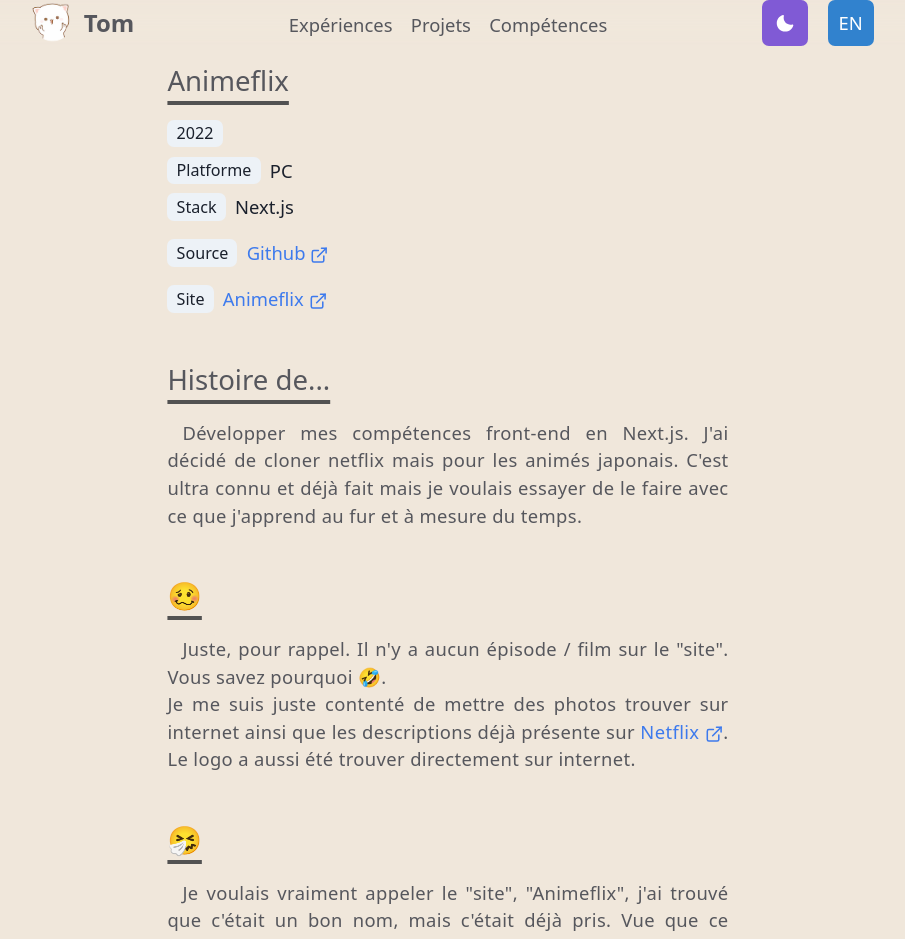
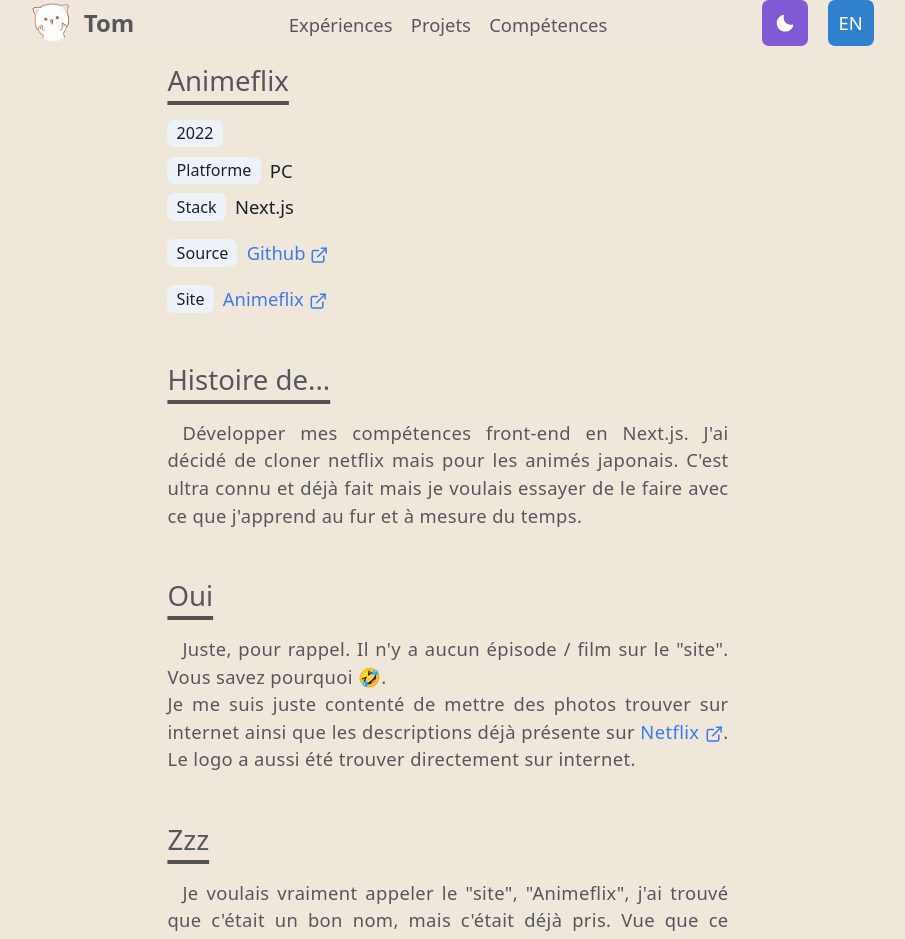
Before and after one commit to KiSEiGitHub/Me, a Next.js app: page /Projets/Animeflix in a window 1280 px wide. Shown: the top 939 px of the page, without its empty margins (192-1097 px from the left). Built offline with nearby package versions, Linux system fonts and the light colour scheme.

Commit message:
feat(*) : projet perso Animeflix

```diff
--- a/pages/Projets/Animeflix.jsx
+++ b/pages/Projets/Animeflix.jsx
@@ -47,7 +47,7 @@
                 </Section>
 
                 <Section delay = {0.5}>
-                    <SectionTitle>🥴</SectionTitle>
+                    <SectionTitle>Oui</SectionTitle>
                     <ParaIndent>
                         Juste, pour rappel. Il n&apos;y a aucun épisode / film sur le "site".
                         Vous savez pourquoi 🤣. <br />
@@ -61,7 +61,7 @@
                 </Section>
 
                 <Section delay = {0.5}>
-                    <SectionTitle>🤧</SectionTitle>
+                    <SectionTitle>Zzz</SectionTitle>
                     <ParaIndent>
                         Je voulais vraiment appeler le "site", "Animeflix", j&apos;ai trouvé que c&apos;était un bon
                         nom, mais c&apos;était déjà pris. Vue que ce projet c&apos;est pas vraiment du sérieux avec un
```
